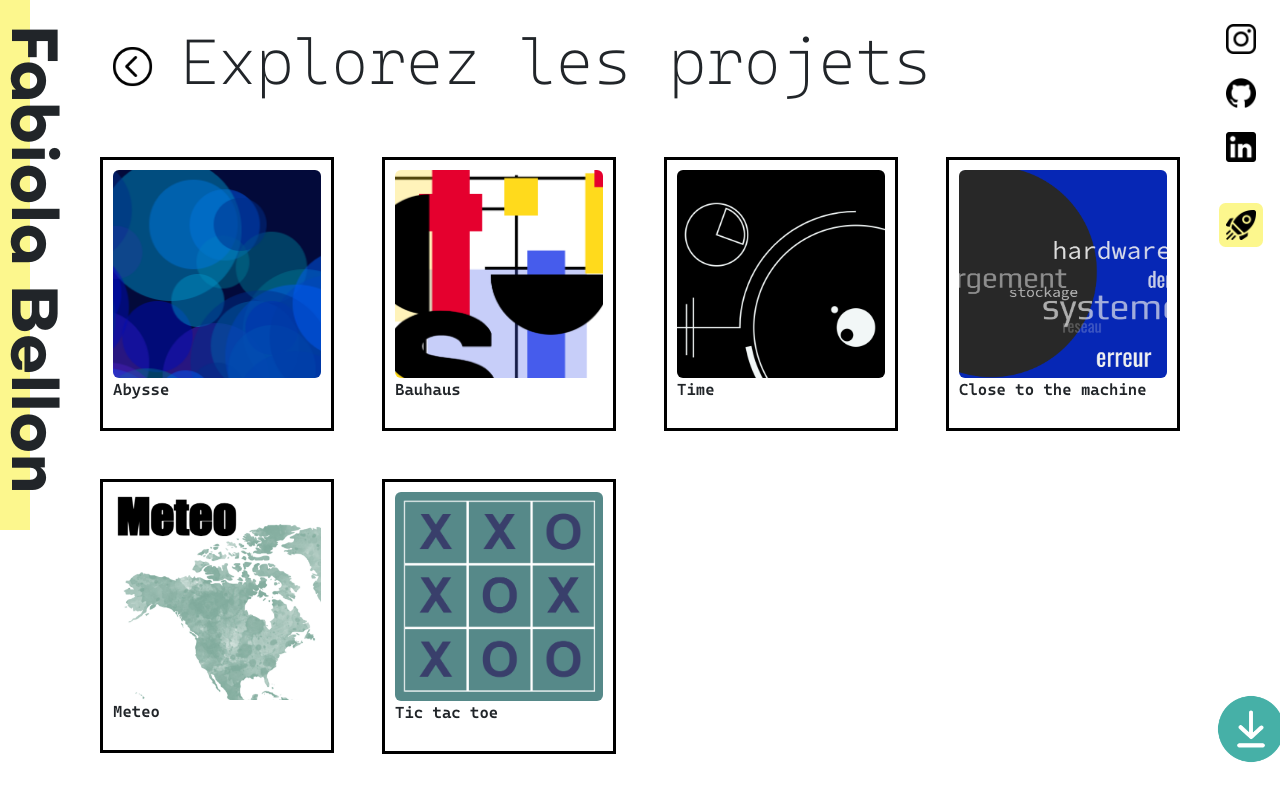
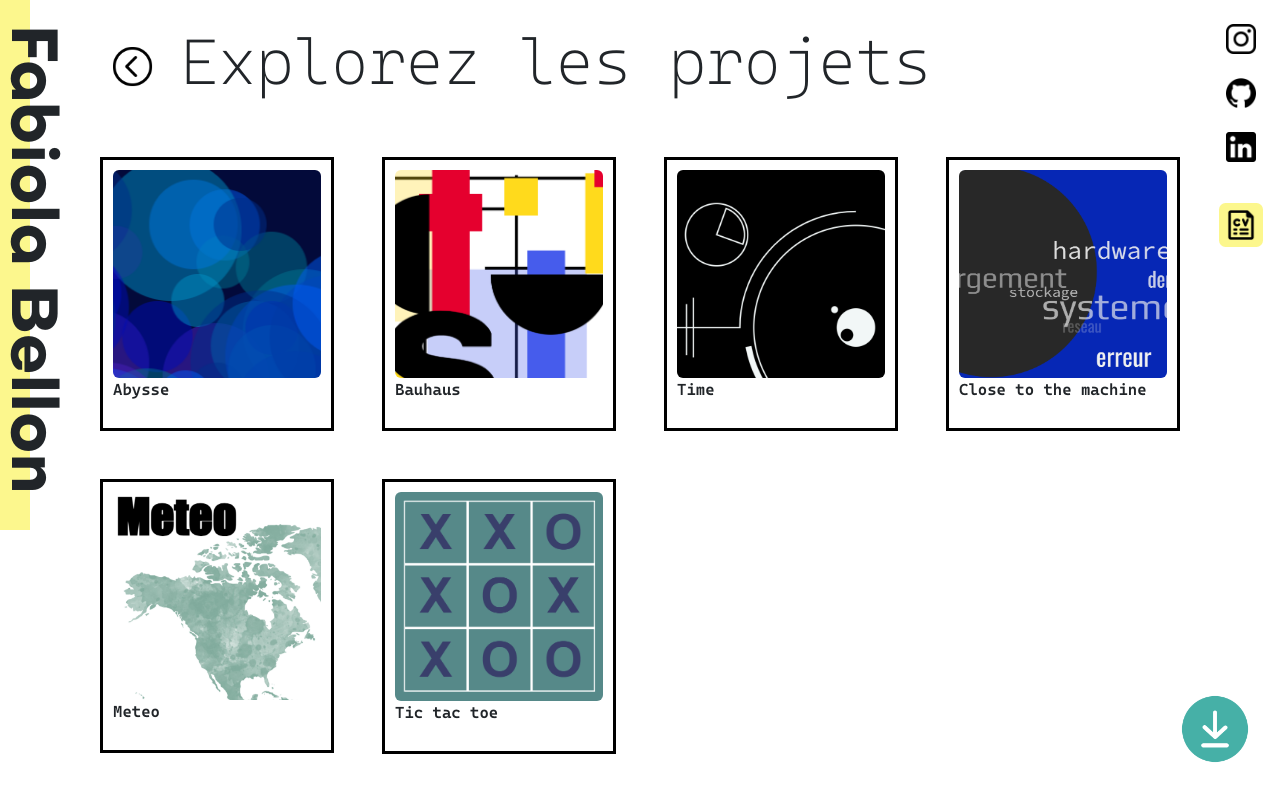
Before and after one commit to fabibot/portfolio, a Vue app: page /projets in a window 1280 px wide. Built offline with nearby package versions, Linux system fonts and the light colour scheme.

Commit message:
routerlink correction, download btn correction et ajout icon cv pour redirection

```diff
--- a/src/assets/main.css
+++ b/src/assets/main.css
@@ -61,7 +61,11 @@ h2 {
   background-image: url(./logos/bouton-retour.png);
   background-color: transparent;
 }
-.logo.navette {
+
+.logo.cv {
+  background-image: url(./logos/cv-et-cv.png);
+}
+.logo.navette, .logo.cv {
   box-shadow: 0px 0px 0px 7px var(--color-1);
   border-radius: 2px;
   transition: all ease 0.5s
@@ -74,6 +78,6 @@ button.telecharger {
   width: 70px;
   background-color: transparent;
 }
-.logo.navette:hover {
+.logo.navette:hover, .logo.cv:hover {
   box-shadow: 0px 0px 0px 14px var(--color-1);
 }
--- a/src/components/ReseauxButtons.vue
+++ b/src/components/ReseauxButtons.vue
@@ -9,21 +9,43 @@
           <a :href="info.coordonnees.linkedin.lien" target="_blank">
           <div class="logo linkedin my-4"></div>
           </a>
-          <RouterLink to="/projets">
-              <button class="icon-btn logo navette my-4 fond-jaune" title="explorer les projets"></button>
+          <RouterLink :to="getNextPage()">
+              <button :class="{'icon-btn': true, 'logo': true, 'my-4': true, 'fond-jaune': true, [getNextPageIcon()]: true}" :title="`explorer le ${getNextPageTitle()}`"></button>
           </RouterLink>
       </div>
       <div class="download-btn">
           <button title="télécharger le cv" class="telecharger icon-btn"></button>
       </div>
+
+      <div>
+  </div>
 </template>
 
-<script>
-    export default {
-    props: {
-        info: Object,
-    },
-    };
+<script setup>
+    const props = defineProps({
+        info: Object
+    })
+
+    import { useRoute } from 'vue-router'
+    const route = useRoute()
+
+    function getNextPage() {
+    return route.name === 'Projets'
+        ? { name: 'Cv' }
+        : { name: 'Projets' }
+    }
+
+    function getNextPageIcon() {
+    return route.name === 'Projets'
+        ? 'cv'
+        : 'navette'
+    }
+
+    function getNextPageTitle() {
+    return route.name === 'Projets'
+        ? 'cv'
+        : 'portfolio'
+    }
 </script>
 
 <style>
@@ -31,7 +53,7 @@
     grid-column: 3/4;
    }
    .download-btn {
-    position: sticky;
+    position: fixed;
     z-index: 2000;
     bottom: 30px;
     right: 30px;
```
Also changed, not shown: src/assets/logos/cv-et-cv.png (added), 1 other file (tests, documents, lock files or other folders).
